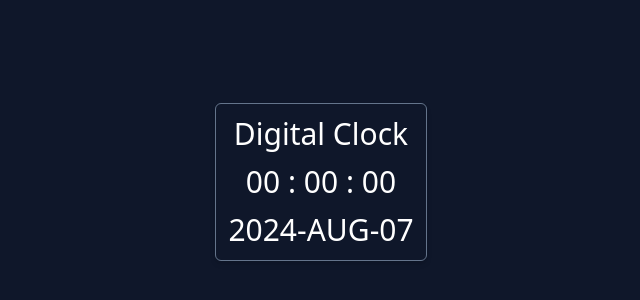
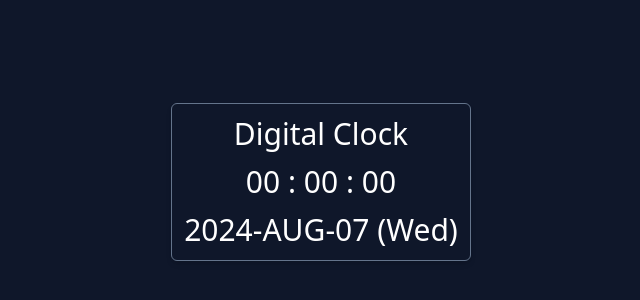
Before and after one commit to amar2mail9/JavaScript_Project, a website: page Digital_Clock/index.html in a window 1280 px wide. Shown: the part 218-518 px from the top of the page, without its empty margins (319-959 px from the left). Drawn offline with nearby package versions, Linux system fonts and the light colour scheme.

Commit message:
Update index.html

```diff
--- a/Digital_Clock/index.html
+++ b/Digital_Clock/index.html
@@ -41,21 +41,16 @@
       const newTime = new Date();
       year.innerHTML = newTime.getFullYear();
 
-      let dayName = [
-        "Sunday",
-        "Monday",
-        "Tuesday",
-        "Wednesday",
-        "Thursday",
-        "Friday",
-        "Saturday",
-      ];
+      let dayName = ["Sun", "Mon", "Tue", "Wed", "Thu", "Fri", "Sat"];
 
       let days = newTime.getUTCDate();
+      day.innerHTML = dayName[days];
       if (days < 10) {
-        (day.innerHTML = "-" + 0 + days), dayName[days];
+        day.innerHTML =
+          "-" + 0 + days + " " + "(" + dayName[newTime.getDay()] + ")";
       } else {
-        day.innerHTML = days;
+        day.innerHTML =
+          "-" + 0 + days + " " + "(" + dayName[newTime.getDay()] + ")";
       }
 
       let monthName = [
```
